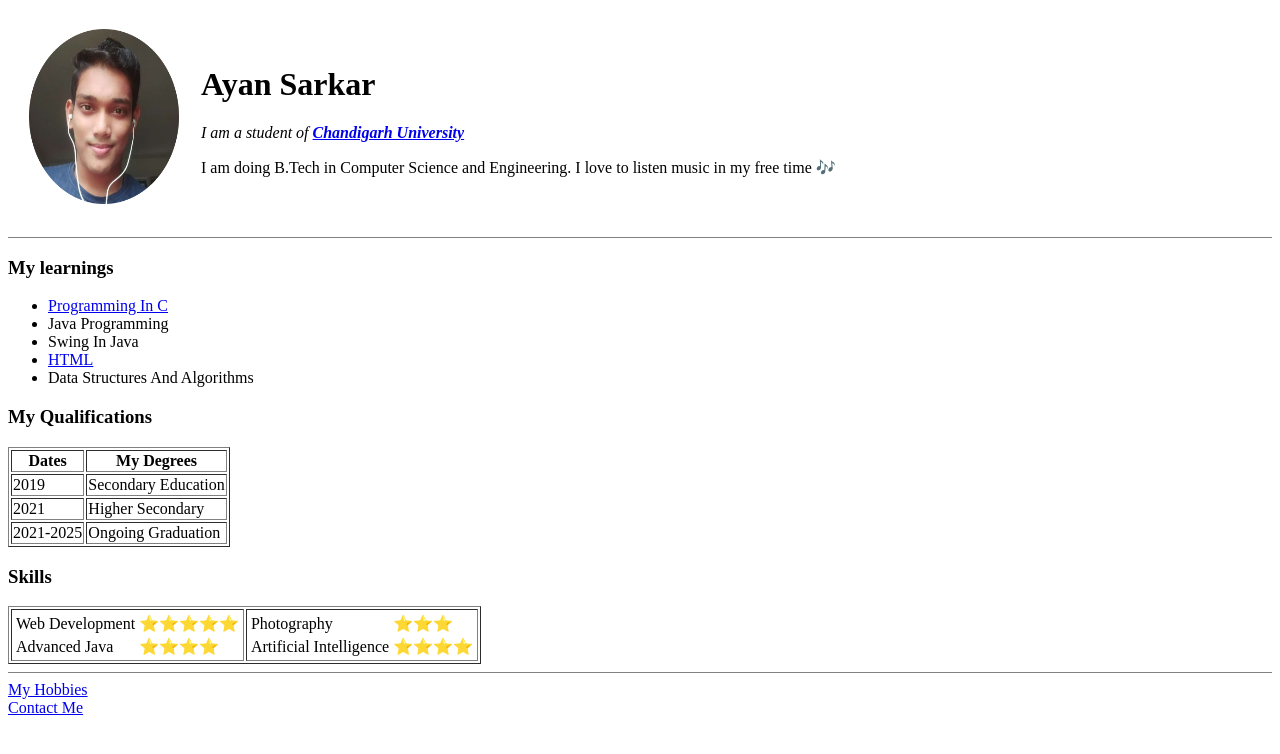
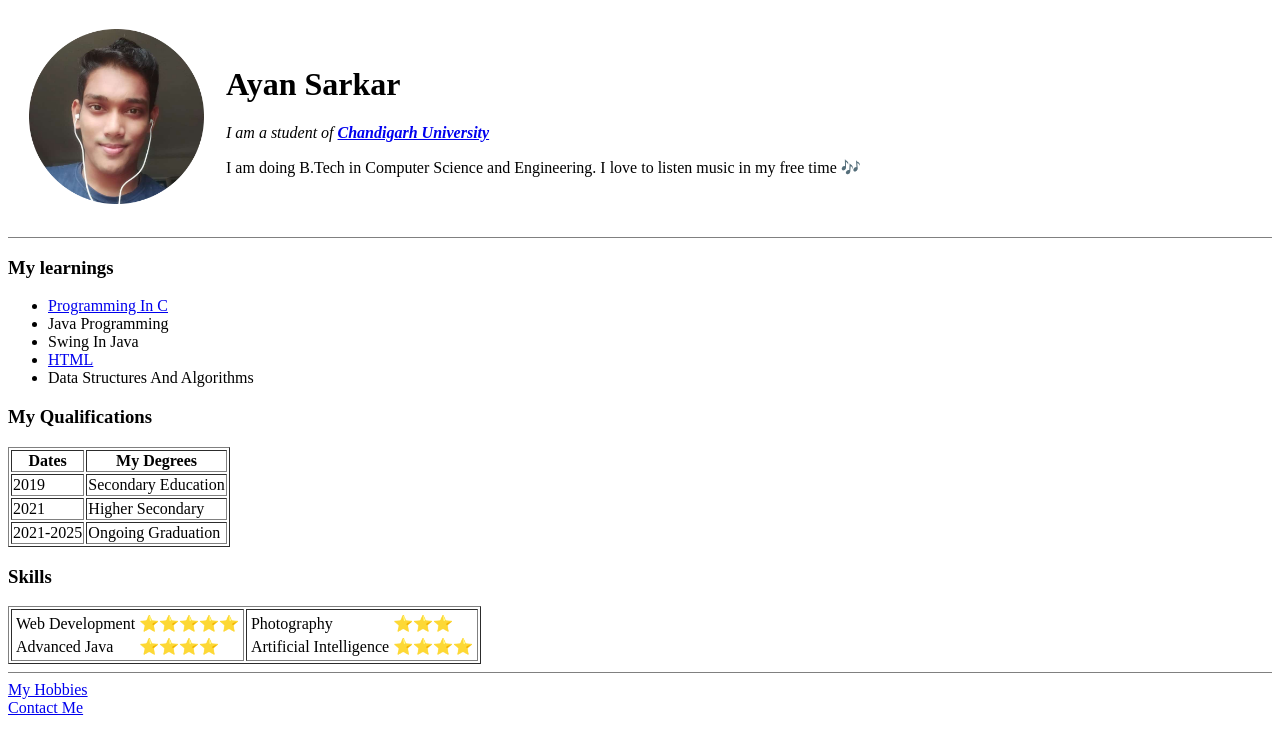
Before and after one commit to sarkarayan2003/CV, a plain HTML site: page index.html in a window 1280 px wide. Drawn offline with Linux system fonts and the light colour scheme.

Commit message:
Add initial CV website files

```diff
--- a/index.html
+++ b/index.html
@@ -7,7 +7,7 @@
     <body>
         <table cellspacing="20">
             <tr>
-                <td><img src="images/Ayan.png" width="150" height="175" alt="Ayan profile picture"></td>
+                <td><img src="images/Ayan.png" width="175" height="175" alt="Ayan profile picture"></td>
                 <td><h1>Ayan Sarkar</h1>
                     <p><em>I am a student of <strong><a href="https://www.cuchd.in/">Chandigarh University</a></strong></em></p>
                     <p>I am doing B.Tech in Computer Science and Engineering. I love to listen music in my free time 🎶</p>
```
